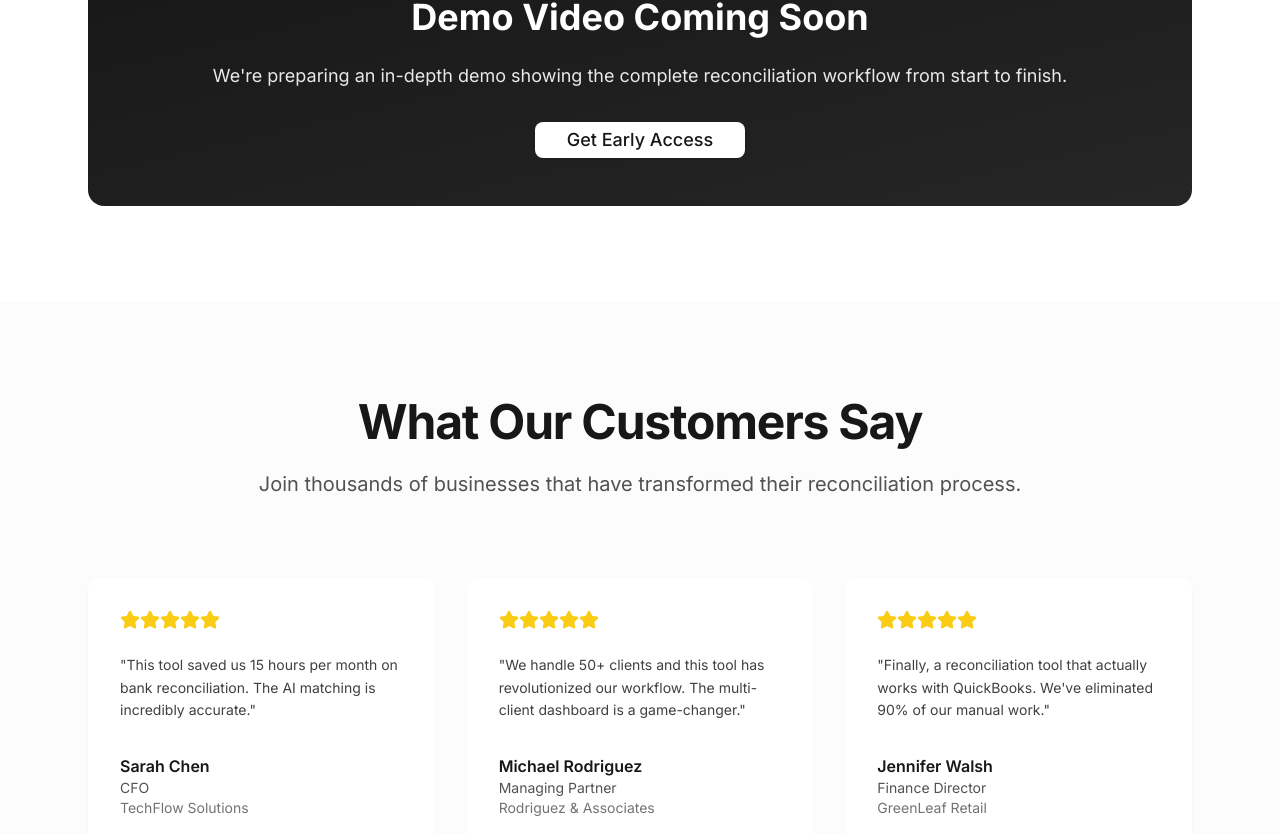
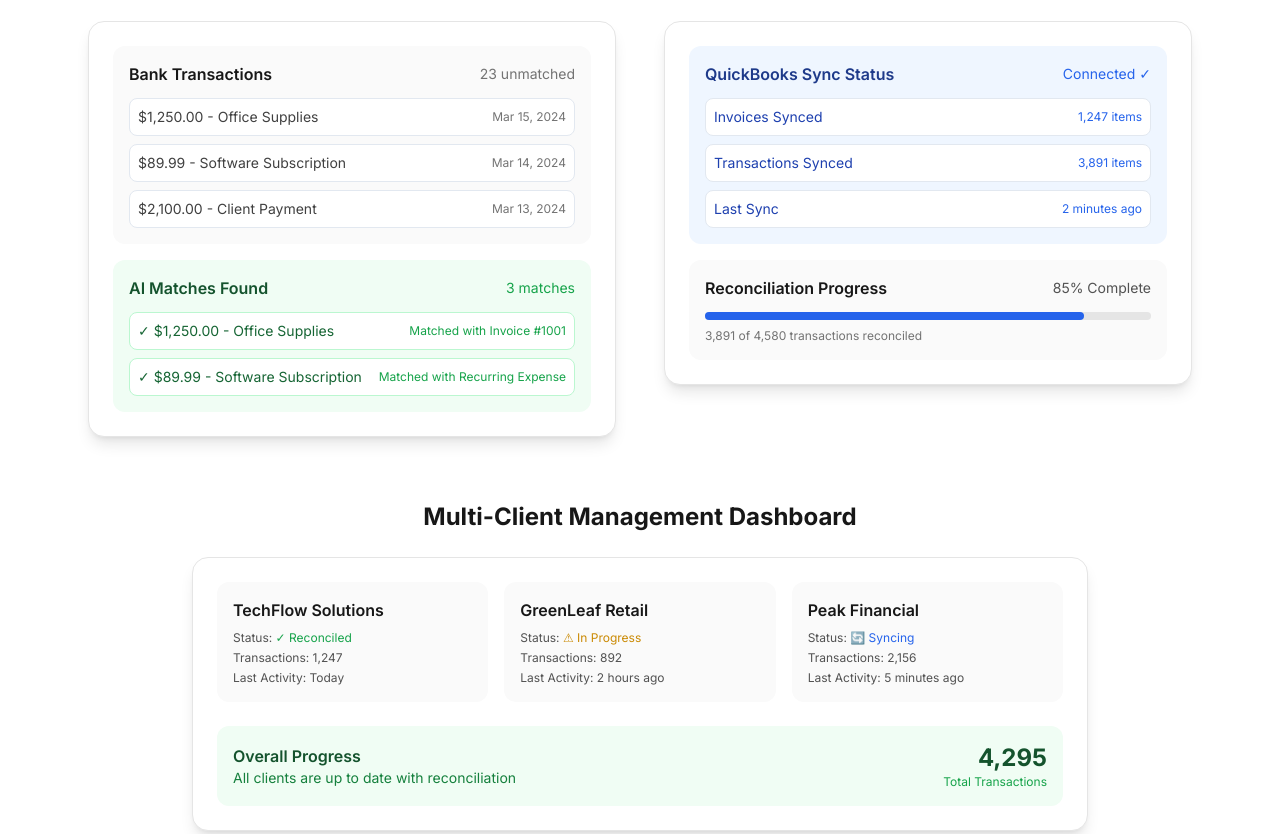
Before and after one commit to algominds35/bank-reconciliation-tool, a Next.js app: page / in a window 1280 px wide. Shown: the part 2226-3060 px from the top of the page. Built offline with nearby package versions, Linux system fonts and the light colour scheme.

Commit message:
Add interactive product screenshots showing AI matching, QuickBooks integration, and multi-client dashboard - exactly like Notion style

```diff
--- a/src/app/page.tsx
+++ b/src/app/page.tsx
@@ -272,7 +272,7 @@ export default function HomePage() {
             whileInView={{ opacity: 1, y: 0 }}
             transition={{ duration: 0.8 }}
             viewport={{ once: true }}
-            className="text-center mb-16"
+            className="text-center mb-20"
           >
             <h2 className="text-4xl lg:text-5xl font-bold text-neutral-900 mb-6 tracking-tight">
               See It In Action
@@ -282,25 +282,177 @@ export default function HomePage() {
             </p>
           </motion.div>
 
+          {/* Product Screenshots Grid */}
+          <div className="grid grid-cols-1 lg:grid-cols-2 gap-12 mb-16">
+            {/* Left: AI Matching Interface */}
+            <motion.div
+              initial={{ opacity: 0, x: -20 }}
+              whileInView={{ opacity: 1, x: 0 }}
+              transition={{ duration: 0.8 }}
+              viewport={{ once: true }}
+              className="space-y-6"
+            >
+              <h3 className="text-2xl font-bold text-neutral-900">
+                AI-Powered Transaction Matching
+              </h3>
+              <div className="bg-white border border-neutral-200 rounded-2xl p-6 shadow-lg">
+                <div className="bg-neutral-50 rounded-xl p-4 mb-4">
+                  <div className="flex items-center justify-between mb-3">
+                    <h4 className="font-semibold text-neutral-900">Bank Transactions</h4>
+                    <span className="text-sm text-neutral-500">23 unmatched</span>
+                  </div>
+                  <div className="space-y-2">
+                    <div className="flex items-center justify-between p-2 bg-white rounded-lg border">
+                      <span className="text-sm text-neutral-700">$1,250.00 - Office Supplies</span>
+                      <span className="text-xs text-neutral-500">Mar 15, 2024</span>
+                    </div>
+                    <div className="flex items-center justify-between p-2 bg-white rounded-lg border">
+                      <span className="text-sm text-neutral-700">$89.99 - Software Subscription</span>
+                      <span className="text-xs text-neutral-500">Mar 14, 2024</span>
+                    </div>
+                    <div className="flex items-center justify-between p-2 bg-white rounded-lg border">
+                      <span className="text-sm text-neutral-700">$2,100.00 - Client Payment</span>
+                      <span className="text-xs text-neutral-500">Mar 13, 2024</span>
+                    </div>
+                  </div>
+                </div>
+                <div className="bg-green-50 rounded-xl p-4">
+                  <div className="flex items-center justify-between mb-3">
+                    <h4 className="font-semibold text-green-900">AI Matches Found</h4>
+                    <span className="text-sm text-green-600">3 matches</span>
+                  </div>
+                  <div className="space-y-2">
+                    <div className="flex items-center justify-between p-2 bg-white rounded-lg border border-green-200">
+                      <span className="text-sm text-green-800">✓ $1,250.00 - Office Supplies</span>
+                      <span className="text-xs text-green-600">Matched with Invoice #1001</span>
+                    </div>
+                    <div className="flex items-center justify-between p-2 bg-white rounded-lg border border-green-200">
+                      <span className="text-sm text-green-800">✓ $89.99 - Software Subscription</span>
+                      <span className="text-xs text-green-600">Matched with Recurring Expense</span>
+                    </div>
+                  </div>
+                </div>
+              </div>
+            </motion.div>
+
+            {/* Right: QuickBooks Integration */}
+            <motion.div
+              initial={{ opacity: 0, x: 20 }}
+              whileInView={{ opacity: 1, x: 0 }}
+              transition={{ duration: 0.8, delay: 0.2 }}
+              viewport={{ once: true }}
+              className="space-y-6"
+            >
+              <h3 className="text-2xl font-bold text-neutral-900">
+                Seamless QuickBooks Integration
+              </h3>
+              <div className="bg-white border border-neutral-200 rounded-2xl p-6 shadow-lg">
+                <div className="bg-blue-50 rounded-xl p-4 mb-4">
+                  <div className="flex items-center justify-between mb-3">
+                    <h4 className="font-semibold text-blue-900">QuickBooks Sync Status</h4>
+                    <span className="text-sm text-blue-600">Connected ✓</span>
+                  </div>
+                  <div className="space-y-2">
+                    <div className="flex items-center justify-between p-2 bg-white rounded-lg border">
+                      <span className="text-sm text-blue-800">Invoices Synced</span>
+                      <span className="text-xs text-blue-600">1,247 items</span>
+                    </div>
+                    <div className="flex items-center justify-between p-2 bg-white rounded-lg border">
+                      <span className="text-sm text-blue-800">Transactions Synced</span>
+                      <span className="text-xs text-blue-600">3,891 items</span>
+                    </div>
+                    <div className="flex items-center justify-between p-2 bg-white rounded-lg border">
+                      <span className="text-sm text-blue-800">Last Sync</span>
+                      <span className="text-xs text-blue-600">2 minutes ago</span>
+                    </div>
+                  </div>
+                </div>
+                <div className="bg-neutral-50 rounded-xl p-4">
+                  <div className="flex items-center justify-between mb-3">
+                    <h4 className="font-semibold text-neutral-900">Reconciliation Progress</h4>
+                    <span className="text-sm text-neutral-600">85% Complete</span>
+                  </div>
+                  <div className="w-full bg-neutral-200 rounded-full h-2 mb-2">
+                    <div className="bg-blue-600 h-2 rounded-full" style={{ width: '85%' }}></div>
+                  </div>
+                  <p className="text-xs text-neutral-500">3,891 of 4,580 transactions reconciled</p>
+                </div>
+              </div>
+            </motion.div>
+          </div>
+
+          {/* Bottom: Multi-Client Dashboard */}
+          <motion.div
+            initial={{ opacity: 0, y: 20 }}
+            whileInView={{ opacity: 1, y: 0 }}
+            transition={{ duration: 0.8, delay: 0.4 }}
+            viewport={{ once: true }}
+            className="space-y-6"
+          >
+            <h3 className="text-2xl font-bold text-neutral-900 text-center">
+              Multi-Client Management Dashboard
+            </h3>
+            <div className="bg-white border border-neutral-200 rounded-2xl p-6 shadow-lg max-w-4xl mx-auto">
+              <div className="grid grid-cols-1 md:grid-cols-3 gap-4 mb-6">
+                <div className="bg-neutral-50 rounded-xl p-4">
+                  <h4 className="font-semibold text-neutral-900 mb-2">TechFlow Solutions</h4>
+                  <div className="space-y-1">
+                    <p className="text-xs text-neutral-600">Status: <span className="text-green-600">✓ Reconciled</span></p>
+                    <p className="text-xs text-neutral-600">Transactions: 1,247</p>
+                    <p className="text-xs text-neutral-600">Last Activity: Today</p>
+                  </div>
+                </div>
+                <div className="bg-neutral-50 rounded-xl p-4">
+                  <h4 className="font-semibold text-neutral-900 mb-2">GreenLeaf Retail</h4>
+                  <div className="space-y-1">
+                    <p className="text-xs text-neutral-600">Status: <span className="text-yellow-600">⚠ In Progress</span></p>
+                    <p className="text-xs text-neutral-600">Transactions: 892</p>
+                    <p className="text-xs text-neutral-600">Last Activity: 2 hours ago</p>
+                  </div>
+                </div>
+                <div className="bg-neutral-50 rounded-xl p-4">
+                  <h4 className="font-semibold text-neutral-900 mb-2">Peak Financial</h4>
+                  <div className="space-y-1">
+                    <p className="text-xs text-neutral-600">Status: <span className="text-blue-600">🔄 Syncing</span></p>
+                    <p className="text-xs text-neutral-600">Transactions: 2,156</p>
+                    <p className="text-xs text-neutral-600">Last Activity: 5 minutes ago</p>
+                  </div>
+                </div>
+              </div>
+              <div className="bg-green-50 rounded-xl p-4">
+                <div className="flex items-center justify-between">
+                  <div>
+                    <h4 className="font-semibold text-green-900">Overall Progress</h4>
+                    <p className="text-sm text-green-700">All clients are up to date with reconciliation</p>
+                  </div>
+                  <div className="text-right">
+                    <p className="text-2xl font-bold text-green-900">4,295</p>
+                    <p className="text-xs text-green-600">Total Transactions</p>
+                  </div>
+                </div>
+              </div>
+            </div>
+          </motion.div>
+
+          {/* Demo Video CTA */}
           <motion.div
             initial={{ opacity: 0, scale: 0.95 }}
             whileInView={{ opacity: 1, scale: 1 }}
-            transition={{ duration: 0.8 }}
+            transition={{ duration: 0.8, delay: 0.6 }}
             viewport={{ once: true }}
-            className="relative"
+            className="text-center mt-16"
           >
-            <div className="bg-gradient-to-br from-neutral-900 to-neutral-800 rounded-2xl p-12 text-center text-white">
-              <div className="max-w-4xl mx-auto">
+            <div className="bg-gradient-to-br from-neutral-900 to-neutral-800 rounded-2xl p-12 text-center text-white max-w-4xl mx-auto">
               <h3 className="text-3xl lg:text-4xl font-bold mb-6">
-                  Demo Video Coming Soon
+                Watch the Complete Demo
               </h3>
               <p className="text-lg mb-8 opacity-90 leading-relaxed">
-                  We're preparing an in-depth demo showing the complete reconciliation workflow from start to finish.
+                See the full reconciliation workflow from start to finish, including AI matching, QuickBooks integration, and multi-client management.
               </p>
               <Button className="bg-white text-neutral-900 hover:bg-neutral-100 px-8 py-3 text-lg rounded-lg font-medium transition-all duration-200">
-                  Get Early Access
+                <Play className="mr-2 w-5 h-5" />
+                Watch Full Demo
               </Button>
-              </div>
             </div>
           </motion.div>
         </div>
```
Lines whose indentation alone changed are shown as unchanged.
